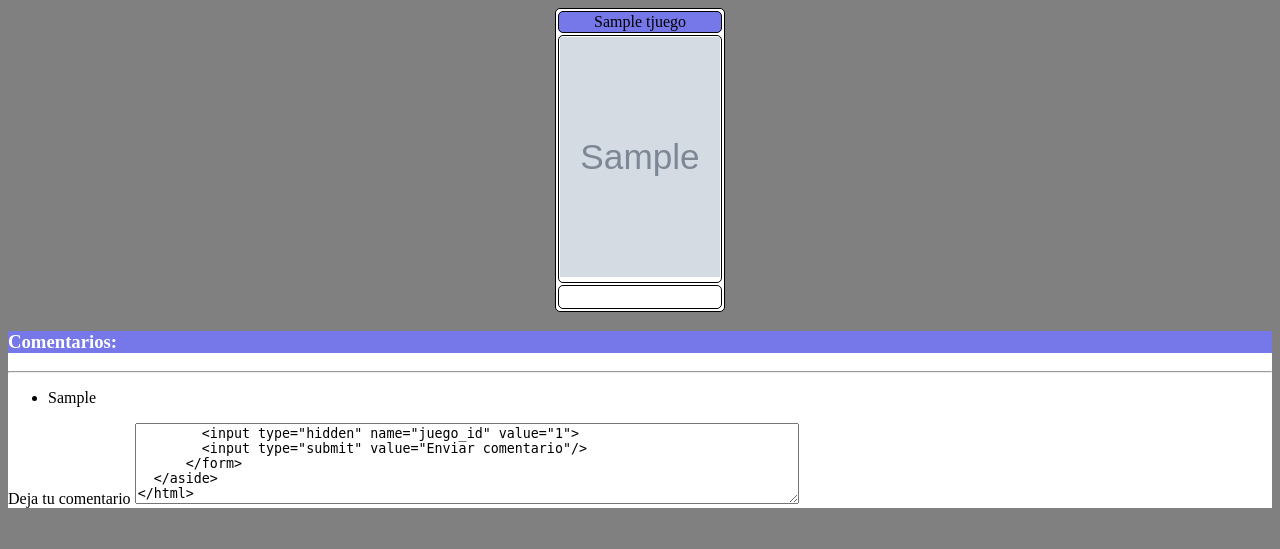
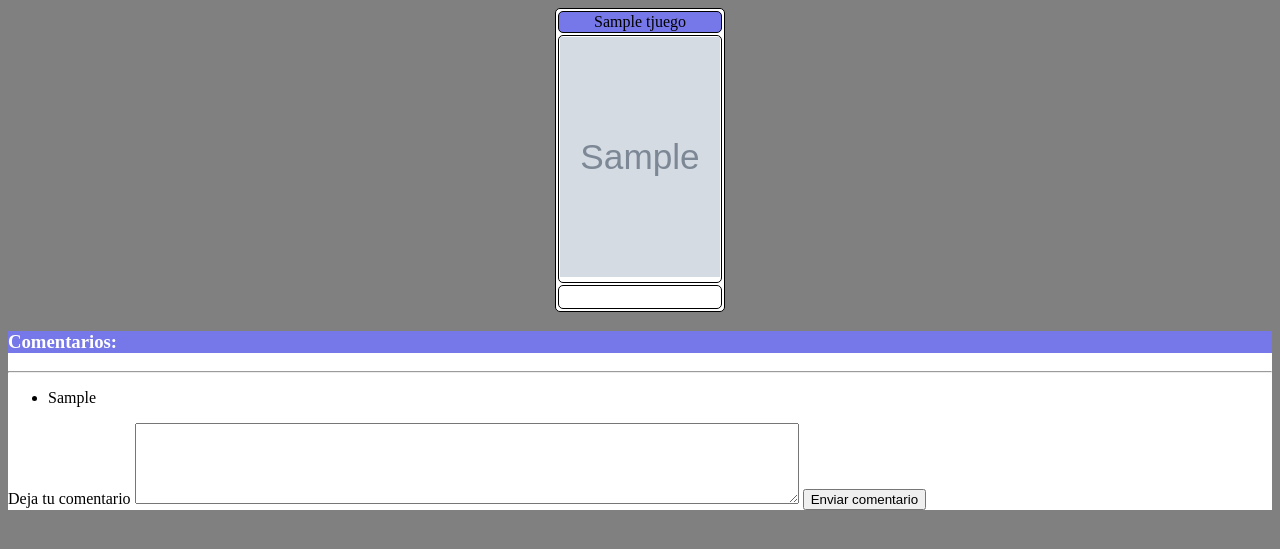
Before and after one commit to OscarFrancoPerez/dw_servidor, a PHP site: page /detail.php?id=1 in a window 1280 px wide. Shown: the top 549 px of the page. Run offline with PHP 8.4, Linux system fonts and the light colour scheme; tables that the repository leaves empty or names only in its code hold one stand-in row (values such as "Sample post"); grey boxes marked "Sample" are stand-in pictures; data that the repository does not hold is empty.

Commit message:
Update detail.php

```diff
--- a/sprint2phpsql/www/mysite/detail.php
+++ b/sprint2phpsql/www/mysite/detail.php
@@ -45,7 +45,7 @@
       </ul>
       <form action="/comment.php" method="post">
         <label>Deja tu comentario</label>
-        <textarea rows="5" cols="80" name="comentario"/>
+        <textarea rows="5" cols="80" name="comentario"></textarea>
         <input type="hidden" name="juego_id" value="<?php echo $juego_id; ?>">
         <input type="submit" value="Enviar comentario"/>
       </form>
```
